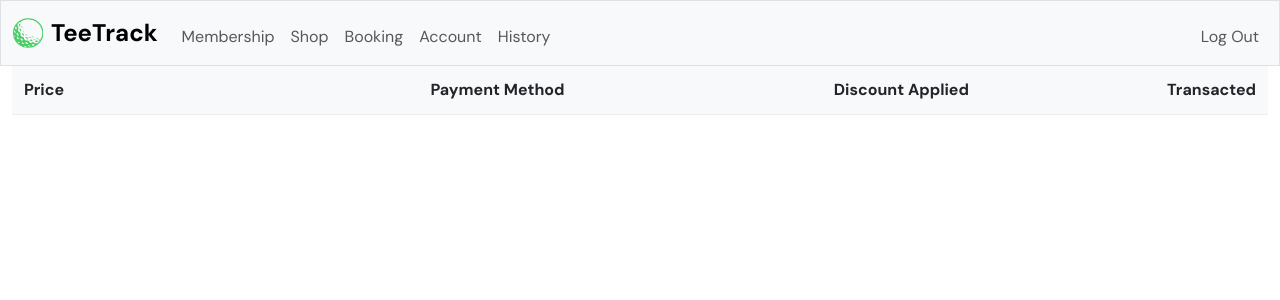
After one commit to johnllss/INFOM_DB-App_Gr3, a Flask app: page /history in a window 1280 px wide. The commit adds this page. Shown: the top 300 px of the page. Run offline with Flask 3, Linux system fonts and the light colour scheme; the visitor is signed in with stand-in values (Sample User, id 1); data that the repository does not hold is empty; some libraries are stand-ins or nearby versions.

Commit message:
finished /checkout, created history, added history in navbar

```diff
--- a/golf/app.py
+++ b/golf/app.py
@@ -6,6 +6,8 @@ import MySQLdb.cursors
 from datetime import datetime, timedelta
 from helpers import apology, login_required, php
 app = Flask(__name__)
+
+app.jinja_env.filters["php"] = php
 
 app.config["SESSION_PERMANENT"] = False
 app.config["SESSION_TYPE"] = "filesystem"
@@ -140,7 +142,7 @@ def homepage():
 
     return render_template("home.html", user=first_name)
 
-# Membership -> Cart Checkout
+# Membership
 @app.route("/membership", methods=["GET", "POST"])
 @login_required
 def membership():
@@ -153,7 +155,7 @@ def membership():
 
     return render_template("membership.html", memberships=membership_list)
 
-# Subscribe (Clicks from Membership)
+# Subscribe
 @app.route("/subscribe", methods=["POST"])
 @login_required
 def subscribe():
@@ -263,230 +265,71 @@ def account():
 
     return render_template("account.html", first_name=first_name, last_name=last_name)
 
+@app.route("/history")
+@login_required
+def history():
+    cur = mysql.connection.cursor(MySQLdb.cursors.DictCursor)
+    cur.execute("SELECT * FROM payment WHERE user_id = %s AND status = 'Paid'", (session['user_id'],))
+    payments = cur.fetchall()
+    cur.close()
+
+    return render_template("history.html", payments=payments)
+
+
 # Checkout (where all payments are settled)
 @app.route("/checkout", methods=["GET", "POST"])
 @login_required
 def checkout():
-    # POST method
+    user_id = session["user_id"]
+    cur = mysql.connection.cursor(MySQLdb.cursors.DictCursor)
+
+    # Load all payment-related context
+    checkout_context = load_checkout_context(cur, user_id)
+
     if request.method == "POST":
         payment_method = request.form.get("method")
 
-        is_payment_successful = False # Used for validation for database updating below
-        message = ""
-
-        if payment_method == "cash":
-            payment_method_enum = "Cash"
-            message = "Pass in the cash to the assigned counter."
-            is_payment_successful = True
-        elif payment_method == "gcash":
-            payment_method_enum = "GCash"
-            message = "Your balance in GCash has been deducted from your payment."
-            is_payment_successful = True
-        elif payment_method == "card":
-            payment_method_enum = "Credit Card"
-            card_name = request.form.get("name")
-            card_number = request.form.get("c_num")
-            expiry_date = request.form.get("exp_date")
-            cvv = request.form.get("cvv")
-
-            # TODO Card info validation
-
-            if not (card_name and card_number and expiry_date and cvv):
-                return apology("Fill in the complete card details.", 400)
-
-            message = "Your balance in your card has been deducted from your payment."
-            is_payment_successful = True
-        else:
+        # Validate and standardize payment method
+        payment_method_enum, message = validate_payment_method(payment_method)
+        if not payment_method_enum:
+            cur.close()
             return apology("Invalid payment method.", 400)
 
-        # DATABASE UPDATING
-        if is_payment_successful:
+        try:
+            # Process payments modularly
 
-            loyalty_points_used = session.get("loyalty_points_to_use", 0)
+            if checkout_context["membership_fee"] != 0:
+                process_membership_payment(cur, user_id, checkout_context)
+                pass
 
-            # MEMBERSHIP CHECKOUT HANDLING
-            if "checkout_details" in session and session["checkout_details"]["type"] == "membership":
-                membership_details = session["checkout_details"]
+            if checkout_context["cart_fee"] != 0:
+                process_cart_payment(cur, user_id, checkout_context)
+                pass
 
-                try:
-                    tier = membership_details["tier"]
-                    months = membership_details["months"]
-                    total_price = membership_details["total_price"]
+            if checkout_context["session_fee"] != 0:
+                process_golf_session_payment(cur, user_id, checkout_context)
+                pass
 
-                    # Calculate membership_start and membership_end
-                    membership_start = datetime.now().date()
-                    membership_end = membership_start + timedelta(days=30 * months)
+            update_loyalty_points(cur, user_id, checkout_context)
 
-                    cur = mysql.connection.cursor()
+            mysql.connection.commit()
 
-                    # Push the membership details to the User's info in the database
-                    cur.execute("UPDATE user SET membership_tier = %s, membership_start = %s, membership_end = %s, months_subscribed = months_subscribed + %s WHERE user_id = %s", (tier, membership_start, membership_end, months, session["user_id"]))
+        except Exception as e:
+            mysql.connection.rollback()
+            return apology(f"An error occurred: {e}", 500)
+        finally:
+            cur.close()
 
-                    # Update the existing payment record when the user completes payment
-                    cur.execute("""
-                        UPDATE payment
-                        SET
-                            total_price = %s,
-                            date_paid = NOW(),
-                            payment_method = %s,
-                            status = 'Paid'
-                        WHERE user_id = %s AND status = 'Pending';
-                    """, (total_price, payment_method_enum, session["user_id"]))
-                    mysql.connection.commit()
-                    cur.close()
+        # STEP 5: Cleanup temporary session data
+        cleanup_checkout_session(session)
 
-                    # Clear the Membership purchase details for this session
-                    session.pop("checkout_details")
+        return render_template("purchased.html", message=message)
 
-                except Exception as e:
-                    mysql.connection.rollback()
-                    cur.close()
-                    return apology(f"An error occured: {e}", 500)
-
-            # SESSION_USER HANDLING W/ CART CHECKOUT
-            else:
-                try:
-                    cur = mysql.connection.cursor()
-
-                    if loyalty_points_used > 0:
-                        cur.execute("UPDATE user SET loyalty_points = loyalty_points - %s WHERE user_id = %s", (loyalty_points_used, session["user_id"]))
-
-                    # TODO: Updating of Payment table for session, clearing cart, and other stuff
-
-                    mysql.connection.commit()
-                    cur.close()
-
-                except Exception as e:
-                    mysql.connection.rollback()
-                    cur.close()
-                    return apology(f"An error occured: {e}", 500)
-
-            if "loyalty_points_to_use" in session:
-                session.pop("loyalty_points_to_use")
-
-            return render_template("purchased.html", message=message)
-
-        else:
-            return apology("Payment failed.", 400)
-
-
-    # GET method
+    # GET METHOD
     else:
-        membership_fee = 0.0
-        session_fee = 0.0
-        cart_fee = 0.0
-
-        membership_discount_percent = 0
-        membership_discount_amount = 0.0
-        loyalty_discount_amount = 0.0
-        loyalty_points_to_use = 0
-
-        cur = mysql.connection.cursor(MySQLdb.cursors.DictCursor)
-
-        cur.execute("SELECT loyalty_points FROM user WHERE user_id = %s", (session["user_id"],))
-        loyalty_points_data = cur.fetchone()
-        user_current_loyalty_points = loyalty_points_data["loyalty_points"] if loyalty_points_data else 0
-
-        # MEMBERSHIP HANDLING
-        if "checkout_details" in session and session["checkout_details"]["type"] == "membership":
-            membership_fee = session["checkout_details"]["total_price"]
-
-            # 0 fees for session and cart since this is a Membership purchase only
-            session_fee = 0.0
-            cart_fee = 0.0
-
-            # buying a Membership doesn't merit discounts
-            membership_discount_percent = 0
-            membership_discount_amount = 0.0
-            loyalty_discount_amount = 0.0
-            loyalty_points_to_use = 0
-
-        else:
-            # SESSION_USER HANDLING
-            cur.execute("SELECT session_user_id FROM payment WHERE user_id = %s", (session["user_id"],))
-            session_user = cur.fetchone()
-
-            session_price = 0
-            staff_price = 0
-
-            if session_user and session_user["session_user_id"]:
-                session_user_id = session_user["session_user_id"]
-
-                # if user booked for a pending session
-                cur.execute("""
-                    SELECT gs.session_price AS price
-                    FROM golf_session gs
-                    JOIN session_user su ON gs.session_id = su.session_id
-                    WHERE su.session_user_id = %s
-                """, (session_user_id,))
-                golf_session = cur.fetchone()
-
-                if golf_session:
-                    session_price = golf_session["price"]
-
-                    # if driving range, check buckets ordered
-                    cur.execute("""
-                        SELECT buckets
-                        FROM session_user
-                        WHERE session_user_id = %s
-                    """, (session_user_id,))
-                    buckets = cur.fetchone()
-
-                    if buckets and buckets["buckets"] != 0:
-                        session_price += buckets["buckets"] * 300
-
-                # if user asked for a staff
-                cur.execute("""
-                    SELECT staff_id
-                    FROM session_user
-                    WHERE session_user_id = %s
-                """, (session_user_id,))
-                staff = cur.fetchone()
-
-                if staff and staff["staff_id"]:
-                    cur.execute("SELECT service_fee FROM staff WHERE staff_id = %s", (staff["staff_id"],))
-                    staff = cur.fetchone()
-                    if staff:
-                        staff_price = staff["service_fee"]
-
-            # old 'total_session_cost' var; renamed to 'session_fee' to since it's not yet the total and it's part of the 'subtotal' calculation below
-            session_fee = session_price + staff_price
-
-            # CART HANDLING
-            cur.execute("""
-                    SELECT total_price
-                    FROM cart
-                    WHERE user_id = %s
-                """, (session["user_id"],))
-            cart = cur.fetchone()
-
-            if cart and cart["total_price"]:
-                cart_fee = cart["total_price"]
-
-            # DISCOUNTS ONLY FOR CART CHECKOUT
-            membership_discount_percent = get_user_discount(session["user_id"])
-            membership_discount_amount = (session_fee + cart_fee) * (membership_discount_percent / 100.0)
-
-            # total before loyalty discount
-            total_before_loyalty = (session_fee + cart_fee) - membership_discount_amount
-            # find minimum between user's current loyalty points and the total before loyalty discount (this is to use only what the user has and not exceed)
-            loyalty_points_to_use = min(user_current_loyalty_points, int(total_before_loyalty))
-
-            if loyalty_points_to_use < 0:
-                loyalty_points_to_use = 0
-
-            loyalty_discount_amount = float(loyalty_points_to_use)
-
         cur.close()
-
-        subtotal = membership_fee + session_fee + cart_fee
-        total = subtotal - membership_discount_amount - loyalty_discount_amount
-
-        # store loyalty points to use in this current session for POST METHOD handling
-        session["loyalty_points_to_use"] = loyalty_points_to_use
-
-        # Check if a cart has items (cart_id in items table is not null)
-        return render_template("checkout.html", p_membership=php(membership_fee), p_session=php(session_fee), p_cart=php(cart_fee), p_sub_total=php(subtotal), p_discount_percent=membership_discount_percent, p_discount_amount=php(membership_discount_amount), p_loyalty_points_used=loyalty_points_to_use, p_loyalty_discount=php(loyalty_discount_amount), p_total=php(total))
+        # STEP 6: Render checkout summary
+        return render_template("checkout.html", **checkout_context)
 
 
 @app.route("/logout")
@@ -499,21 +342,121 @@ def logout():
     # Redirect user to login form
     return redirect("/")
 
+# LOCAL HELPER FUNCTIONS
+def load_checkout_context(cur, user_id):
+    checkout_context = {
+        "membership_fee": 0,
+        "cart_fee": 0,
+        "session_fee": 0,
+        "discount_percent": 0,
+        "discount_amount": 0,
+        "loyalty_points_used": 0,
+        "loyalty_discount": 0,
+        "subtotal": 0,
+        "total": 0,
+    }
+    session_price = 0
+    staff_price = 0
 
+    # MEMBERSHIP HANDLING
+    if "checkout_details" in session and session["checkout_details"]["type"] == "membership":
+        checkout_context["membership_fee"] = session["checkout_details"]["total_price"]
 
+    # CART HANDLING
+    cur.execute("""
+            SELECT total_price
+            FROM cart
+            WHERE user_id = %s
+        """, (user_id,))
+    cart = cur.fetchone()
 
+    if cart and cart["total_price"]:
+        checkout_context["cart_fee"] = cart["total_price"]
 
-# Local helper function
-def get_user_discount(user_id):
-    """
-    Retrieve the discount percentage for a user based on their active membership tier.
-    """
+    # SESSION HANDLING
+    cur.execute("SELECT session_user_id FROM payment WHERE user_id = %s", (user_id,))
+    session_user = cur.fetchone()
 
+    # if user_id exists and matches
+    if session_user and session_user["session_user_id"]:
+        # if user booked for a pending session
+        cur.execute("""
+            SELECT gs.session_price AS price
+            FROM golf_session gs
+            JOIN session_user su ON gs.session_id = su.session_id
+            WHERE su.session_user_id = %s
+        """, (user_id,))
+        golf_session = cur.fetchone()
+
+        if golf_session:
+            session_price = golf_session["price"]
+
+            # if driving range, check buckets ordered
+            cur.execute("""
+                SELECT buckets
+                FROM session_user
+                WHERE session_user_id = %s
+            """, (user_id,))
+            buckets = cur.fetchone()
+
+            if buckets and buckets["buckets"] != 0:
+                session_price += buckets["buckets"] * 300
+
+        # if user asked for a coach or caddie
+        cur.execute("""
+            SELECT coach_id, caddie_id
+            FROM session_user
+            WHERE session_user_id = %s
+        """, (user_id,))
+        staff = cur.fetchone()
+
+        if staff:
+            staff_price = 0
+            # if coach
+            if staff["coach_id"]:
+                cur.execute("SELECT service_fee FROM staff WHERE staff_id = %s", (staff["coach_id"],))
+                staff_fee = cur.fetchone()
+                if staff_fee:
+                    staff_price += staff_fee["service_fee"]
+            # if caddie
+            if staff["caddie_id"]:
+                cur.execute("SELECT service_fee FROM staff WHERE staff_id = %s", (staff["caddie_id"],))
+                staff_fee = cur.fetchone()
+                if staff_fee:
+                    staff_price += staff_fee["service_fee"]
+    checkout_context["session_fee"] = session_price + staff_price
+
+    # Exclude membership fee first
+    subtotal = checkout_context["session_fee"] + checkout_context["cart_fee"]
+    checkout_context["subtotal"] = checkout_context["membership_fee"] + subtotal
+
+    # DISCOUNT HANDLING (For cart and session only)
+
+    # Membership Discount
+    checkout_context["discount_percent"] = get_user_discount(cur, user_id)
+    checkout_context["discount_amount"] = (subtotal) * (checkout_context["discount_percent"] / 100.0)
+
+    # Loyalty Points Discount
+    cur.execute("SELECT loyalty_points FROM user WHERE user_id = %s", (user_id,))
+    user = cur.fetchone()
+
+    loyalty_points = user["loyalty_points"] if user else 0
+    loyalty_points_to_use = min(loyalty_points, int(subtotal - checkout_context["discount_amount"]))
+
+    checkout_context["loyalty_points_used"] = loyalty_points_to_use
+    checkout_context["loyalty_points_discount"] = loyalty_points_to_use
+
+    # For update_loyalty_points
+    session["loyalty_points_to_use"] = loyalty_points_to_use
+
+    checkout_context["total"] = checkout_context["subtotal"] - checkout_context["discount_amount"] - checkout_context["loyalty_points_discount"]
+
+    return checkout_context
+
+def get_user_discount(cur, user_id):
     # Get necessary values for processing
-    cur = mysql.connection.cursor(MySQLdb.cursors.DictCursor)
-    cur.execute("SELECT membership_tier, membership_end FROM user WHERE user_id = %s", (session["user_id"],))
+    cur.execute("SELECT membership_tier, membership_end FROM user WHERE user_id = %s", (user_id,))
     user = cur.fetchone()
-    cur.close()
 
     # 0 discount if not a user or membership_end is empty
     if not user or not user['membership_end']:
@@ -530,3 +473,48 @@ def get_user_discount(user_id):
 
     # Extract discount through membership_tier
     return MEMBERSHIPS[membership_tier]['discount']
+
+def validate_payment_method(payment_method):
+    method, message = None, None
+
+    if payment_method == "cash":
+        method = "Cash"
+        message = "Pass in the cash to the assigned counter."
+    elif payment_method == "gcash":
+        method = "GCash"
+        message = "Your balance in GCash has been deducted from your payment."
+    elif payment_method == "card":
+        method = "Credit Card"
+        card_name = request.form.get("name")
+        card_number = request.form.get("c_num")
+        expiry_date = request.form.get("exp_date")
+        cvv = request.form.get("cvv")
+
+        # TODO Card info validation
+
+        if not (card_name and card_number and expiry_date and cvv):
+            return apology("Fill in the complete card details.", 400)
+
+        message = "Your balance in your card has been deducted from your payment."
+
+    return method, message
+
+# TODO: JL
+def process_membership_payment(cur, user_id, checkout_context):
+    return
+
+# TODO: Jerry
+def process_cart_payment(cur, user_id, checkout_context):
+    return
+
+# TODO: Ronald
+def process_golf_session_payment(cur, user_id, checkout_context):
+    return
+
+# TODO: JL
+def update_loyalty_points(cur, user_id, checkout_context):
+    return
+
+def cleanup_checkout_session(session):
+    for key in ["checkout_details", "loyalty_points_to_use"]:
+        session.pop(key, None)
--- a/golf/static/styles.css
+++ b/golf/static/styles.css
@@ -232,3 +232,34 @@ hr {
     color: #000000;
     cursor: pointer;
 }
+
+table {
+  background-color: transparent;
+  margin-bottom: 1rem;
+  width: 100%;
+  border-collapse: collapse;
+}
+
+table th,
+table td {
+  padding: 0.75rem;
+  vertical-align: middle;
+  border-bottom: 1px solid #eee;
+}
+
+thead th:first-child,
+tbody td:first-child,
+tfoot td:first-child {
+  text-align: left;
+}
+
+thead th:not(:first-child),
+tbody td:not(:first-child),
+tfoot td:not(:first-child) {
+  text-align: right;
+  font-variant-numeric: tabular-nums;
+}
+
+
+thead th { background: #f8f9fa; font-weight: 600; }
+tbody tr:nth-child(even) { background: #fafafa; }
--- /dev/null
+++ b/golf/templates/history.html
@@ -0,0 +1,30 @@
+{% extends "layout.html" %}
+
+{% block title %}
+    History
+{% endblock %}
+
+{% block main %}
+    <div class="container-fluid">
+        <table>
+            <thead>
+                <tr>
+                    <th>Price</th>
+                    <th>Payment Method</th>
+                    <th>Discount Applied</th>
+                    <th>Transacted</th>
+                </tr>
+            </thead>
+            <tbody>
+                    {% for payment in payments %}
+                    <tr>
+                        <td>{{ payment.total_price | php }}</td>
+                        <td>{{ payment.payment_method }}</td>
+                        <td>{{ payment.discount_applied }}</td>
+                        <td>{{ payment.date_paid }}</td>
+                    </tr>
+                    {% endfor %}
+            </tbody>
+        </table>
+    </div>
+{% endblock %}
--- a/golf/templates/layout.html
+++ b/golf/templates/layout.html
@@ -43,6 +43,7 @@
                             <li class="nav-item"><a class="nav-link" href="/shop">Shop</a></li>
                             <li class="nav-item"><a class="nav-link" href="/booking">Booking</a></li>
                             <li class="nav-item"><a class="nav-link" href="/account">Account</a></li>
+                            <li class="nav-item"><a class="nav-link" href="/history">History</a></li>
                         </ul>
                         <ul class="navbar-nav ms-auto mt-2">
                             <li class="nav-item"><a class="nav-link" href="/logout">Log Out</a></li>
```
Also changed, not shown: golf/templates/checkout.html (+9 -9 lines).
